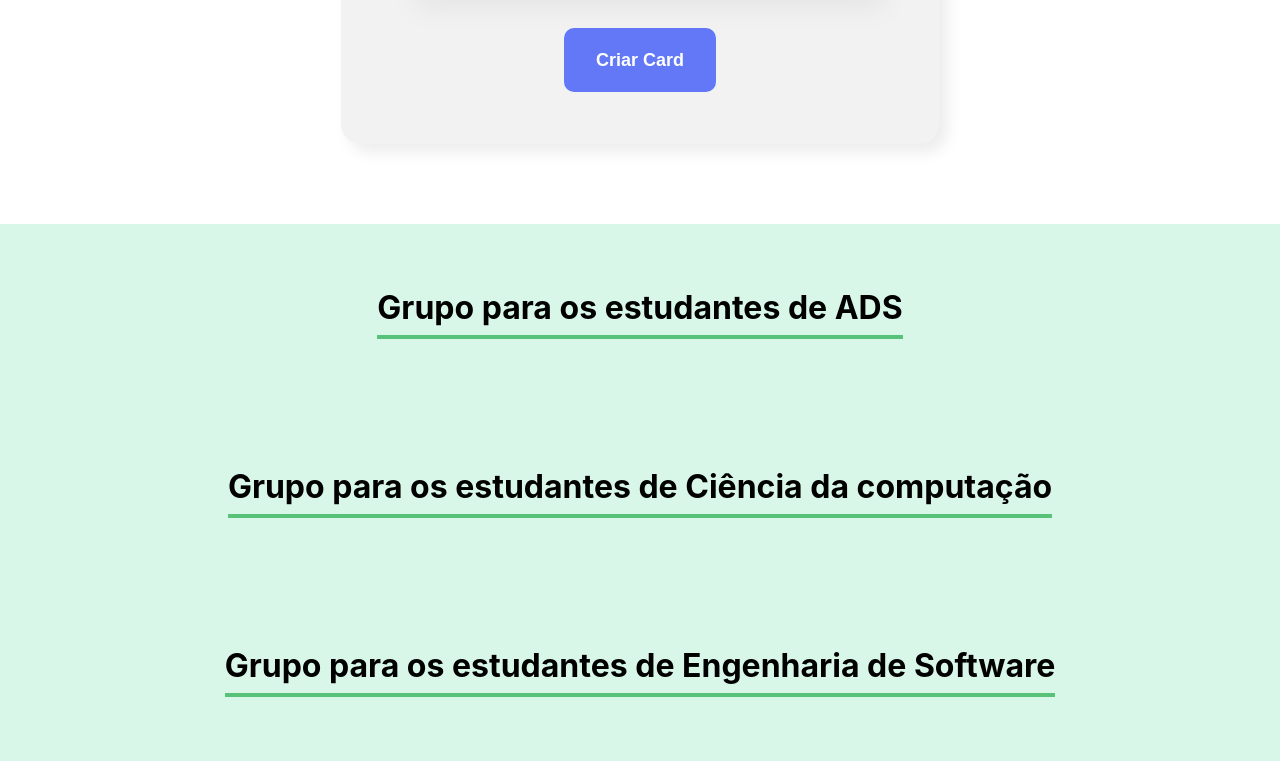
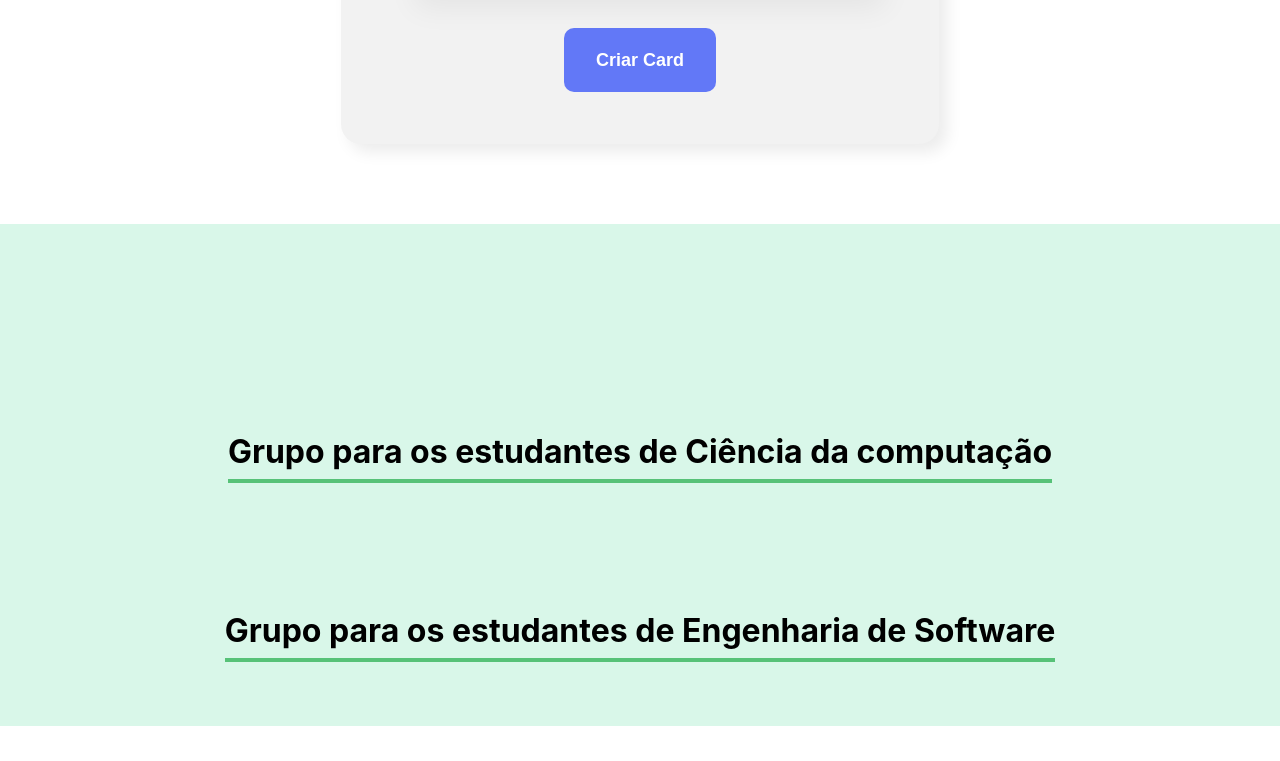
Before and after one commit to JoaoPaulo23342/Estudantes, a React (Create React App) app in the folder organo/: page / in a window 1280 px wide. Shown: the part 1355-2116 px from the top of the page. After the commit the page ends 2081 px from the top, so only its background shows below. Built offline with nearby package versions, Linux system fonts and the light colour scheme.

Commit message:
editando o app.js

```diff
--- a/organo/src/App.js
+++ b/organo/src/App.js
@@ -6,6 +6,9 @@ import Estudantes from './components/estudantes/Index';
 
 
 function App() {
+
+  const estudante_of = []
+
   const [estudantes, setEstudantes] = useState([])
   const newEstudante = (estudante) =>  {
     console.log(estudante)
@@ -16,7 +19,7 @@ function App() {
     <div className="App">
       <Banner />
       <Formulario estudanteLogin={estudante => newEstudante(estudante)}/>
-      <Estudantes nome="Grupo para os estudantes de ADS"/>
+      <Estudantes nome=""/>
       <Estudantes nome="Grupo para os estudantes de Ciência da computação"/>
       <Estudantes nome="Grupo para os estudantes de Engenharia de Software"/>
 
--- a/organo/src/components/Estudantes/Estudantes.css
+++ b/organo/src/components/Estudantes/Estudantes.css
@@ -10,4 +10,5 @@
     display: inline-block;
     padding-bottom: 8px;
 
+
 }
```
